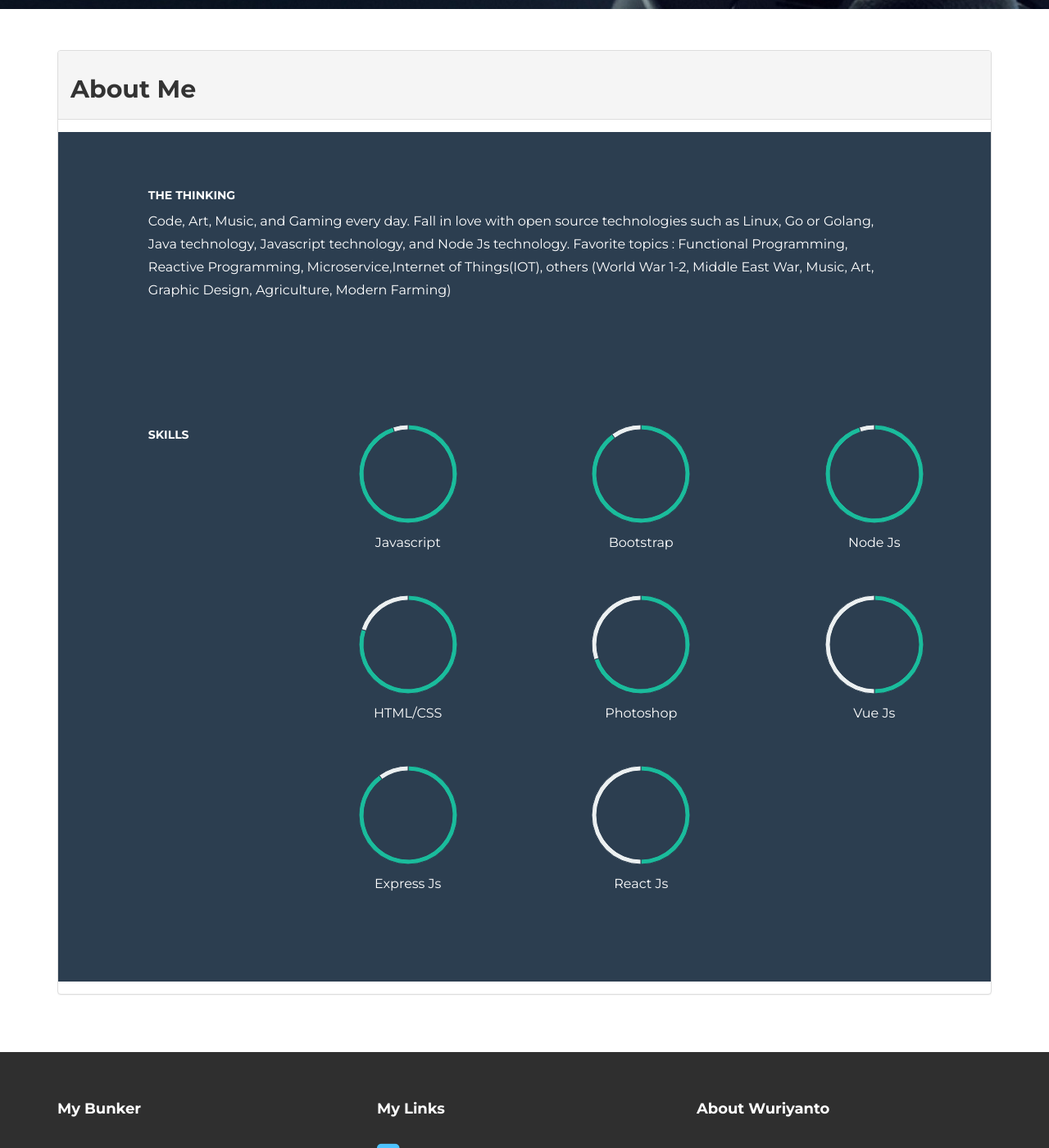
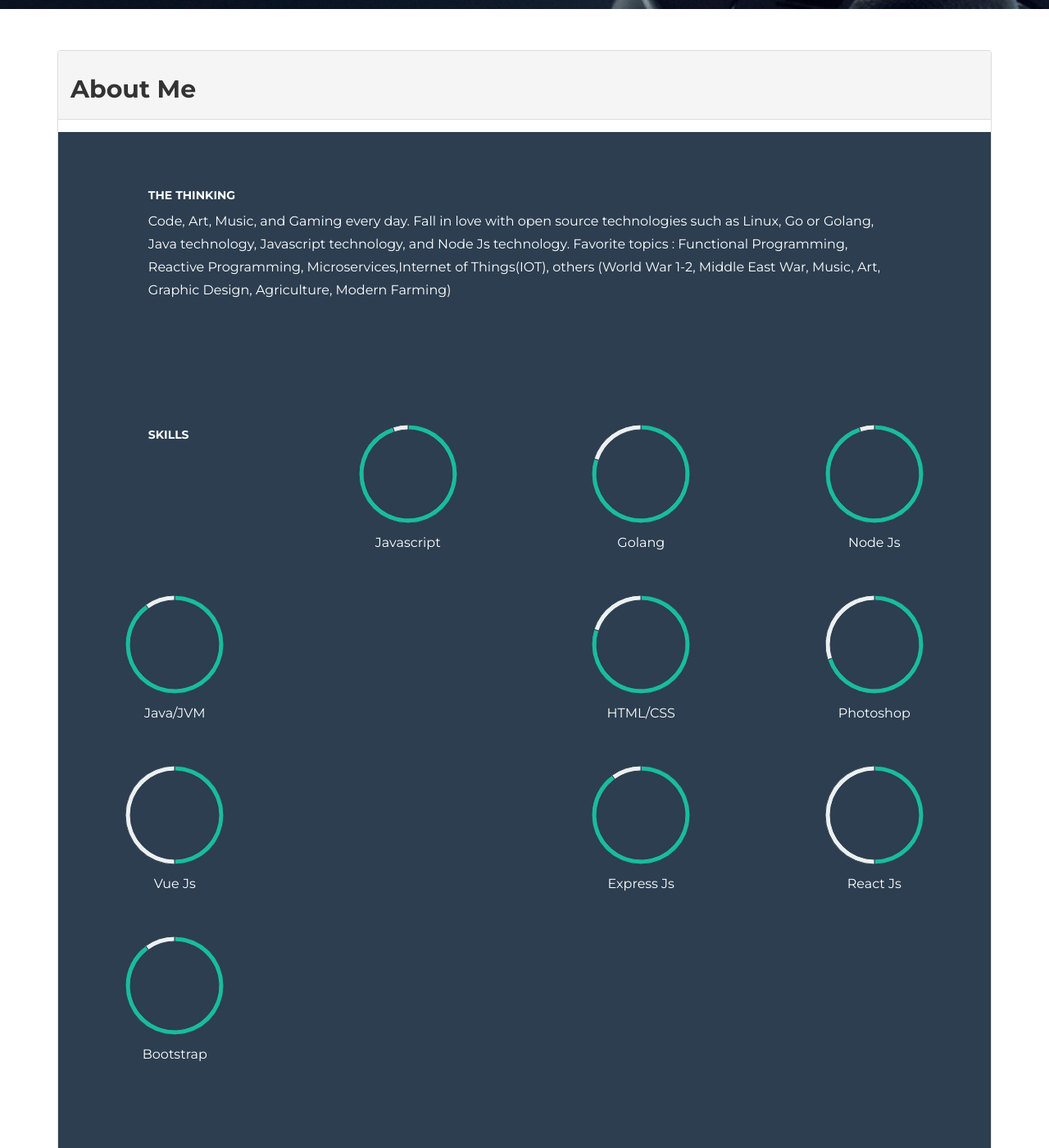
Before and after one commit to wuriyanto48/wuriyanto48.github.io, a Jekyll site: the page built from about/index.html, in a window 1280 px wide and 1400 px high, scrolled down 830 px. Shown: the whole window at 82% size. Built offline with Jekyll 4.4.1, drawn with Linux system fonts in a browser that asks for light colours; nearby versions of some CDN libraries; comment, search, counter and statistics services are not loaded.

Commit message:
update about

```diff
--- a/about/index.html
+++ b/about/index.html
@@ -7,7 +7,7 @@
 	<div class="col-lg-10 col-lg-offset-1">
 		<h5>THE THINKING</h5>
 		<p>
-			Code, Art, Music, and Gaming every day. Fall in love with open source technologies such as Linux, Go or Golang, Java technology, Javascript technology, and Node Js technology. Favorite topics : Functional Programming, Reactive Programming, Microservice,Internet of Things(IOT), others (World War 1-2, Middle East War, Music, Art, Graphic Design, Agriculture, Modern Farming)
+			Code, Art, Music, and Gaming every day. Fall in love with open source technologies such as Linux, Go or Golang, Java technology, Javascript technology, and Node Js technology. Favorite topics : Functional Programming, Reactive Programming, Microservices,Internet of Things(IOT), others (World War 1-2, Middle East War, Music, Art, Graphic Design, Agriculture, Modern Farming)
 		</p>
 	</div><!-- /colg-lg-6 -->
 </div><!-- /row -->
@@ -34,23 +34,24 @@
 		</script>
 	</div>
 	<div class="col-lg-3 centered">
-		<canvas id="bootstrap" height="130" width="130"></canvas>
-		<p>Bootstrap</p>
+		<canvas id="golang" height="130" width="130"></canvas>
+		<p>Golang</p>
 		<br>
 		<script>
 			var doughnutData = [
 					{
-						value: 90,
+						value: 80,
 						color:"#1abc9c"
 					},
 					{
-						value : 10,
+						value : 20,
 						color : "#ecf0f1"
 					}
 				];
-				var myDoughnut = new Chart(document.getElementById("bootstrap").getContext("2d")).Doughnut(doughnutData);
+				var myDoughnut = new Chart(document.getElementById("golang").getContext("2d")).Doughnut(doughnutData);
 		</script>
 	</div>
+
 	<div class="col-lg-3 centered">
 		<canvas id="nodejs" height="130" width="130"></canvas>
 		<p>Node Js</p>
@@ -67,6 +68,25 @@
 					}
 				];
 				var myDoughnut = new Chart(document.getElementById("nodejs").getContext("2d")).Doughnut(doughnutData);
+		</script>
+	</div>
+
+	<div class="col-lg-3 centered">
+		<canvas id="java" height="130" width="130"></canvas>
+		<p>Java/JVM</p>
+		<br>
+		<script>
+			var doughnutData = [
+					{
+						value: 90,
+						color:"#1abc9c"
+					},
+					{
+						value : 10,
+						color : "#ecf0f1"
+					}
+				];
+				var myDoughnut = new Chart(document.getElementById("java").getContext("2d")).Doughnut(doughnutData);
 		</script>
 	</div>
 
@@ -160,5 +180,23 @@
 				var myDoughnut = new Chart(document.getElementById("react").getContext("2d")).Doughnut(doughnutData);
 		</script>
 	</div>
+	<div class="col-lg-3 centered">
+		<canvas id="bootstrap" height="130" width="130"></canvas>
+		<p>Bootstrap</p>
+		<br>
+		<script>
+			var doughnutData = [
+					{
+						value: 90,
+						color:"#1abc9c"
+					},
+					{
+						value : 10,
+						color : "#ecf0f1"
+					}
+				];
+				var myDoughnut = new Chart(document.getElementById("bootstrap").getContext("2d")).Doughnut(doughnutData);
+		</script>
+	</div>
 
 </div><!--/.row -->
```
